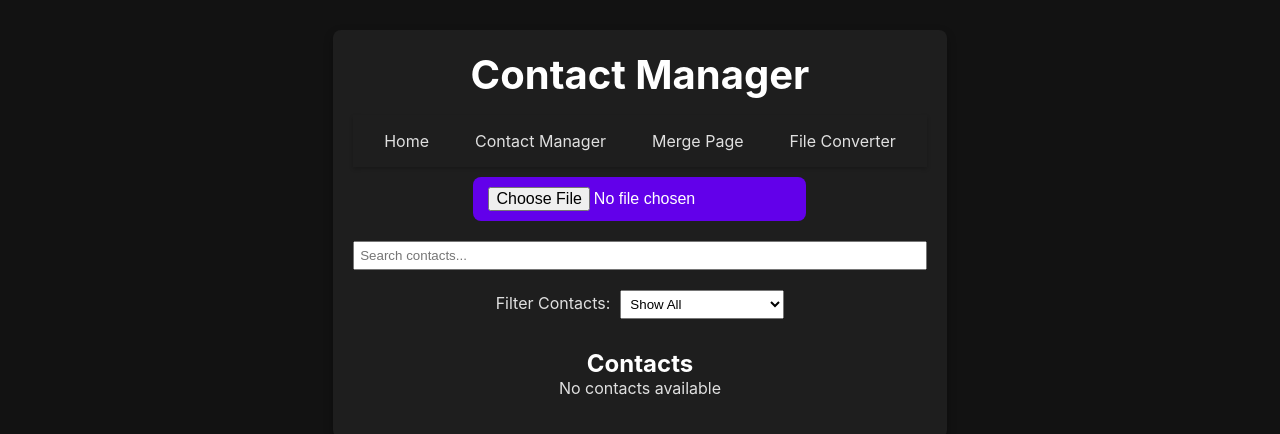
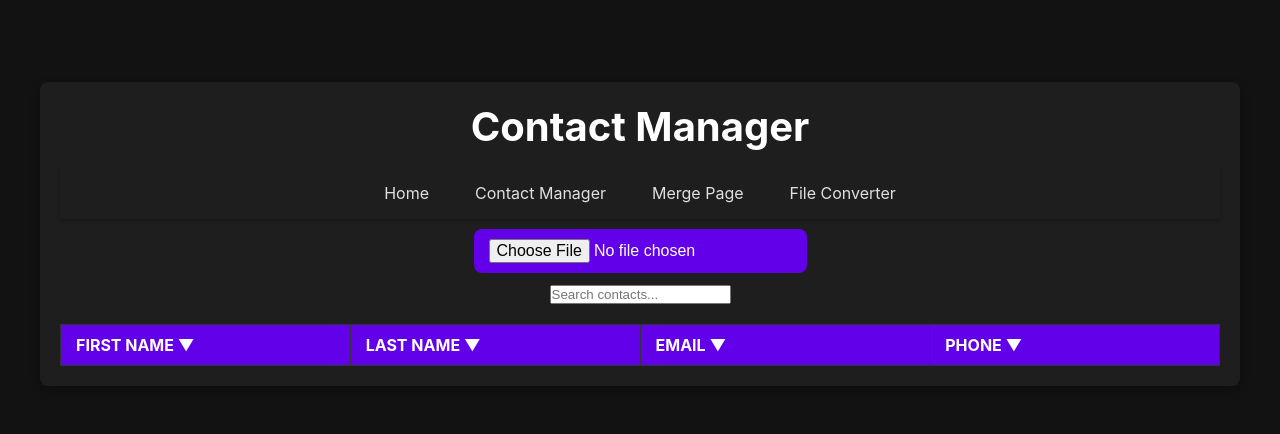
Before and after one commit to Fred56733/Cleaner-Contacts, a React (Vite) app: page /contact-manager in a window 1280 px wide. Shown: the part 166-600 px from the top of the page. Built offline with nearby package versions, Linux system fonts and the light colour scheme.

Commit message:
Added contact updating

```diff
--- a/package.json
+++ b/package.json
@@ -19,6 +19,7 @@
     "papaparse": "^5.4.1",
     "react": "^18.3.1",
     "react-dom": "^18.3.1",
+    "react-modal": "^3.16.3",
     "react-router-dom": "^7.1.1",
     "vcard-parser": "^1.0.0"
   },
--- /dev/null
+++ b/src/components/CleaningModal.jsx
@@ -0,0 +1,42 @@
+import React from "react";
+import Modal from "react-modal";
+
+
+const CleaningModal = ({ isOpen, onRequestClose, summary }) => {
+  if (!summary) return null; // If no summary, no data to show
+
+  return (
+    <Modal
+      isOpen={isOpen}
+      onRequestClose={onRequestClose}
+      contentLabel="Cleaning Summary"
+      style={{
+        content: {
+          width: "400px",
+          margin: "auto",
+          padding: "20px",
+          borderRadius: "8px",
+          background: "#fff",
+        },
+        overlay: {
+          backgroundColor: "rgba(0, 0, 0, 0.5)",
+        },
+      }}
+    >
+      <h2>Cleaning Summary</h2>
+      <p>Your contacts have been cleaned successfully!</p>
+
+      <h3>Duplicate Contacts</h3>
+      <p>{summary.duplicates.length}</p>
+
+      <h3>Invalid Emails Cleaned</h3>
+      <p>{summary.invalidEmails.length}</p>
+
+      <button onClick={onRequestClose} style={{ marginTop: "10px" }}>
+        Close
+      </button>
+    </Modal>
+  );
+};
+
+export default CleaningModal;
--- a/src/components/ContactCleaner.jsx
+++ b/src/components/ContactCleaner.jsx
@@ -1,60 +1,88 @@
+// ContactCleaner.jsx
 import React, { useState } from "react";
-import "./ContactCleaner.css";
 
-const ContactCleaner = ({ rawContacts, onCleaned }) => {
+const ContactCleaner = ({
+  rawContacts,
+  onCleaned,
+  onSummary,
+  isModalOpen
+}) => {
   const [isProcessing, setIsProcessing] = useState(false);
-  const [isCleaned, setIsCleaned] = useState(false); // Tracks if data has been cleaned
+  const [isCleaned, setIsCleaned] = useState(false);
 
-  // Format phone numbers
   const formatPhoneNumber = (phone) => {
-    const cleaned = phone.replace(/\D/g, ""); // Remove non-digits
+    const cleaned = phone.replace(/\D/g, "");
     return cleaned.length === 10
       ? `(${cleaned.slice(0, 3)}) ${cleaned.slice(3, 6)}-${cleaned.slice(6)}`
       : phone;
   };
 
-  // Handle the cleaning process
+  const formatEmail = (email) => {
+    if (email !== "N/A" && !email.includes("@")) {
+      console.log("Invalid email format:", email);
+      return "N/A";
+    }
+    return email;
+  };
+
   const cleanContacts = () => {
     setIsProcessing(true);
 
-    const seenContacts = new Set();
+    const seenContacts = new Map();
+    const invalidEmails = [];
+    const duplicates = [];
+
     const cleaned = rawContacts.map((contact) => {
-      const formattedContact = { ...contact }; // Keep all fields intact
+      const firstName = contact["First Name"] || "N/A";
+      const lastName = contact["Last Name"] || "N/A";
+      const originalEmail = contact["E-mail Address"] || "N/A";
+      const rawPhone = contact["Mobile Phone"] || "N/A";
 
-      // Format all phone fields
-      Object.keys(formattedContact).forEach((key) => {
-        if (key.toLowerCase().includes("phone")) {
-          formattedContact[key] = formattedContact[key]
-            ? formatPhoneNumber(formattedContact[key])
-            : ""; // Format phone numbers
-        }
-      });
+      const email = formatEmail(originalEmail.trim().toLowerCase());
+      const phone = formatPhoneNumber(rawPhone);
 
-      const uniqueKey = JSON.stringify(formattedContact); // Unique identifier for duplicates
+      if (email === "N/A" && originalEmail !== "N/A") {
+        invalidEmails.push(originalEmail);
+      }
 
-      if (!seenContacts.has(uniqueKey)) {
-        seenContacts.add(uniqueKey);
-        return formattedContact; // Keep the full contact
+      const key = `${firstName}-${lastName}-${email}-${phone}`;
+      if (!seenContacts.has(key)) {
+        seenContacts.set(key, true);
+        return {
+          ...contact,
+          firstName,
+          lastName,
+          email,
+          phone,
+        };
+      } else {
+        console.log("Duplicate found:", { firstName, lastName, email, phone });
+        duplicates.push({ firstName, lastName, email, phone });
+        return null;
       }
-      return null; // Skip duplicates
     });
 
-    const filteredCleaned = cleaned.filter(Boolean); // Remove null duplicates
+    const filteredCleaned = cleaned.filter(Boolean);
+
     setIsProcessing(false);
-    setIsCleaned(true); // Mark as cleaned
+    setIsCleaned(true);
 
-    // Pass cleaned contacts to parent
     onCleaned(filteredCleaned);
+    onSummary({ invalidEmails, duplicates });
   };
 
   return (
     <div>
       <button
-        className="clean-button"
         onClick={cleanContacts}
-        disabled={isProcessing || isCleaned} // Disable button if processing or already cleaned
+        // disable if cleaning is in progress, data is already cleaned, or the summary modal is open
+        disabled={isProcessing || isCleaned || isModalOpen}
       >
-        {isProcessing ? "Cleaning..." : isCleaned ? "Data Cleaned" : "Clean Contacts"}
+        {isProcessing
+          ? "Cleaning..."
+          : isCleaned
+          ? "Data Cleaned"
+          : "Clean Contacts"}
       </button>
     </div>
   );
--- a/src/components/ContactForm.jsx
+++ b/src/components/ContactForm.jsx
@@ -30,7 +30,7 @@ const ContactForm = ({ contact = {}, onSave, onCancel }) => {
       "Last Name": "",
       "E-mail Address": "",
       "Mobile Phone": "",
-    }); // Reset form after saving
+    });
   };
 
   return (
--- a/src/components/ContactPopup.jsx
+++ b/src/components/ContactPopup.jsx
@@ -1,5 +1,5 @@
 import React, { useState } from "react";
-import "./ContactPopup.css";  // ✅ Import from the same folder
+import "./ContactPopup.css";
 
 const POSSIBLE_FIELDS = [
   "First Name", "Last Name", "Middle Name", "Suffix", "Company",
@@ -13,10 +13,30 @@ const POSSIBLE_FIELDS = [
 const ContactPopup = ({ contact, onClose, onSave }) => {
   if (!contact) return null;
 
+  // Create initial state for editing.
+  // For each possible field, try to get the value from:
+  // 1. The original key (e.g., "First Name")
+  // 2. Fallback to normalized key (e.g., contact.firstName)
+  // 3. Default to empty string if neither exists.
   const [editableContact, setEditableContact] = useState(() => {
     const filledContact = {};
     POSSIBLE_FIELDS.forEach((field) => {
-      filledContact[field] = contact[field] || "";
+      let value = contact[field];
+      if (!value) {
+        if (field === "First Name" && contact.firstName) {
+          value = contact.firstName;
+        }
+        if (field === "Last Name" && contact.lastName) {
+          value = contact.lastName;
+        }
+        if (field === "E-mail Address" && contact.email) {
+          value = contact.email;
+        }
+        if (field === "Mobile Phone" && contact.phone) {
+          value = contact.phone;
+        }
+      }
+      filledContact[field] = value || "";
     });
     return filledContact;
   });
@@ -57,7 +77,9 @@ const ContactPopup = ({ contact, onClose, onSave }) => {
                       onChange={(e) => handleChange(e, key)}
                     />
                   ) : (
-                    <span onDoubleClick={toggleEditing}>{editableContact[key] || "—"}</span>
+                    <span onDoubleClick={toggleEditing}>
+                      {editableContact[key] || "—"}
+                    </span>
                   )}
                 </td>
               </tr>
--- a/src/components/ContactsDisplay.jsx
+++ b/src/components/ContactsDisplay.jsx
@@ -1,27 +1,129 @@
-import React from "react";
-import "./ContactsDisplay.css";
+// ContactsDisplay.jsx
+import React, { useEffect, useState } from "react";
+import "./ContactsDisplay.css"; // optional styling
 
-const ContactsDisplay = ({ contacts, onSelectContact }) => {
+function ContactsDisplay({ contacts, onSelectContact }) {
+  const [sortedContacts, setSortedContacts] = useState(contacts);
+
+  // Track ascending/descending states
+  const [isAscendingFirst, setIsAscendingFirst] = useState(true);
+  const [isAscendingLast, setIsAscendingLast] = useState(true);
+  const [isAscendingEmail, setIsAscendingEmail] = useState(true);
+  const [isAscendingPhone, setIsAscendingPhone] = useState(true);
+
+  // Whenever contacts prop changes, reset local sorting
+  useEffect(() => {
+    setSortedContacts(contacts);
+  }, [contacts]);
+
+  // Utility to reset all except the one you're clicking
+  // const resetSortStates = (col) => {
+  //   if (col !== "first") setIsAscendingFirst(true);
+  //   if (col !== "last") setIsAscendingLast(true);
+  //   if (col !== "email") setIsAscendingEmail(true);
+  //   if (col !== "phone") setIsAscendingPhone(true);
+  // };
+
+  const sortFirstNames = () => {
+    resetSortStates("first");
+    const sorted = [...sortedContacts].sort((a, b) => {
+      const nameA = (a["First Name"] || "").toLowerCase();
+      const nameB = (b["First Name"] || "").toLowerCase();
+      return isAscendingFirst
+        ? nameA.localeCompare(nameB)
+        : nameB.localeCompare(nameA);
+    });
+    setSortedContacts(sorted);
+    setIsAscendingFirst(!isAscendingFirst);
+  };
+
+  const sortLastNames = () => {
+    resetSortStates("last");
+    const sorted = [...sortedContacts].sort((a, b) => {
+      const nameA = (a["Last Name"] || "").toLowerCase();
+      const nameB = (b["Last Name"] || "").toLowerCase();
+      return isAscendingLast
+        ? nameA.localeCompare(nameB)
+        : nameB.localeCompare(nameA);
+    });
+    setSortedContacts(sorted);
+    setIsAscendingLast(!isAscendingLast);
+  };
+
+  const sortEmails = () => {
+    resetSortStates("email");
+    const sorted = [...sortedContacts].sort((a, b) => {
+      const emailA = (a["E-mail Address"] || "").toLowerCase();
+      const emailB = (b["E-mail Address"] || "").toLowerCase();
+      return isAscendingEmail
+        ? emailA.localeCompare(emailB)
+        : emailB.localeCompare(emailA);
+    });
+    setSortedContacts(sorted);
+    setIsAscendingEmail(!isAscendingEmail);
+  };
+
+  const extractAreaCode = (phone) => {
+    // If your phone is stored as (XXX) XXX-XXXX, you can adapt.
+    // Here we just parse 3 digits for the area code:
+    const match = phone.match(/\d{3}/);
+    return match ? parseInt(match[0]) : 0;
+  };
+
+  const sortPhones = () => {
+    resetSortStates("phone");
+    const sorted = [...sortedContacts].sort((a, b) => {
+      const phoneA = a["Mobile Phone"] || "";
+      const phoneB = b["Mobile Phone"] || "";
+      const areaA = extractAreaCode(phoneA);
+      const areaB = extractAreaCode(phoneB);
+      return isAscendingPhone ? areaA - areaB : areaB - areaA;
+    });
+    setSortedContacts(sorted);
+    setIsAscendingPhone(!isAscendingPhone);
+  };
+
   return (
-    <div className="contacts-container">
-      <h2>Contacts</h2>
-      {contacts.length === 0 ? (
-        <p>No contacts available</p>
-      ) : (
-        <ul className="contacts-list">
-          {contacts.map((contact, index) => (
-            <li
+    <table className="contacts-table">
+      <thead>
+        <tr>
+          <th onClick={sortFirstNames} style={{ cursor: "pointer" }}>
+            First Name {isAscendingFirst ? "▼" : "▲"}
+          </th>
+          <th onClick={sortLastNames} style={{ cursor: "pointer" }}>
+            Last Name {isAscendingLast ? "▼" : "▲"}
+          </th>
+          <th onClick={sortEmails} style={{ cursor: "pointer" }}>
+            Email {isAscendingEmail ? "▼" : "▲"}
+          </th>
+          <th onClick={sortPhones} style={{ cursor: "pointer" }}>
+            Phone {isAscendingPhone ? "▼" : "▲"}
+          </th>
+        </tr>
+      </thead>
+      <tbody>
+        {sortedContacts.map((contact, index) => {
+          const firstName = contact["First Name"] || "N/A";
+          const lastName = contact["Last Name"] || "N/A";
+          const email = contact["E-mail Address"] || "N/A";
+          const phone = contact["Mobile Phone"] || "N/A";
+
+          return (
+            <tr
               key={index}
-              className="contact-item"
-              onClick={() => onSelectContact(contact)}
+              style={{ cursor: onSelectContact ? "pointer" : "auto" }}
+              onClick={() => onSelectContact && onSelectContact(contact)}
             >
-              {contact["First Name"] || "Unknown"} {contact["Last Name"] || ""}
-            </li>
-          ))}
-        </ul>
-      )}
-    </div>
+              <td>{firstName}</td>
+              <td>{lastName}</td>
+              <td>{email}</td>
+              <td>{phone}</td>
+            </tr>
+          );
+        })}
+      </tbody>
+    </table>
   );
-};
+}
 
 export default ContactsDisplay;
--- a/src/pages/ContactManagerPage.jsx
+++ b/src/pages/ContactManagerPage.jsx
@@ -1,47 +1,61 @@
+// ContactManagerPage.jsx
 import React, { useState } from "react";
 import Papa from "papaparse";
 import FileInput from "../components/FileInput.jsx";
 import ContactsDisplay from "../components/ContactsDisplay.jsx";
 import ContactCleaner from "../components/ContactCleaner.jsx";
 import ContactPopup from "../components/ContactPopup.jsx";
+import CleaningModal from "../components/CleaningModal.jsx";
 
-const ContactManagerPage = () => {
-  const [contacts, setContacts] = useState([]); // Store contacts
-  const [cleanedContacts, setCleanedContacts] = useState([]); // Store cleaned contacts
-  const [selectedContact, setSelectedContact] = useState(null); // Store selected contact for popup
-  const [searchQuery, setSearchQuery] = useState(""); // Search input value
-  const [filter, setFilter] = useState("all"); // Filter type
+function ContactManagerPage() {
+  const [contacts, setContacts] = useState([]);
+  const [cleanedContacts, setCleanedContacts] = useState([]);
+  const [selectedContact, setSelectedContact] = useState(null);
+  const [searchQuery, setSearchQuery] = useState("");
+  const [filter, setFilter] = useState("all");
 
-  // Function to parse uploaded file
+  // For cleaning summary
+  const [summary, setSummary] = useState(null);
+  const [isModalOpen, setIsModalOpen] = useState(false);
+
+  // parse CSV
   const handleFileParsed = (parsedData) => {
-    console.log("Parsed Data Sample:", parsedData[0]); // Debug log
-    setContacts(parsedData); // Store full contact data
-    setCleanedContacts([]); // Reset cleaned contacts when new file is uploaded
+    setContacts(parsedData);
+    setCleanedContacts([]);
   };
 
-  // Function to handle cleaned contacts from ContactCleaner
+  // cleaning results
   const handleCleanedContacts = (cleanedData) => {
     setCleanedContacts(cleanedData);
   };
 
-  // Function to update an existing contact
+  // summary (duplicates, invalid emails)
+  const handleCleaningSummary = (data) => {
+    setSummary(data);
+    setIsModalOpen(true);
+  };
+
+  const handleCloseModal = () => {
+    setIsModalOpen(false);
+    setSummary(null);
+  };
+
+  // Update contact from popup
   const updateContact = (updatedContact) => {
     setContacts(
-      contacts.map((contact) =>
-        contact === selectedContact ? updatedContact : contact
-      )
+      contacts.map((c) => (c === selectedContact ? updatedContact : c))
     );
-    setSelectedContact(null); // Close popup after editing
+    setSelectedContact(null);
   };
 
-  // Function to filter contacts
+  // filter logic
   const getFilteredContacts = () => {
     let filtered = cleanedContacts.length > 0 ? cleanedContacts : contacts;
 
     if (filter === "phone") {
       filtered = filtered.filter((contact) =>
-        Object.keys(contact).some((key) =>
-          key.toLowerCase().includes("phone") && contact[key]?.trim()
+        Object.keys(contact).some(
+          (key) => key.toLowerCase().includes("phone") && contact[key]?.trim()
         )
       );
     }
@@ -56,15 +70,17 @@ const ContactManagerPage = () => {
 
     if (searchQuery.trim()) {
       filtered = filtered.filter((contact) => {
-        const searchValue = searchQuery.toLowerCase();
+        const s = searchQuery.toLowerCase();
         return (
-          (contact["First Name"] && contact["First Name"].toLowerCase().includes(searchValue)) ||
-          (contact["Last Name"] && contact["Last Name"].toLowerCase().includes(searchValue)) ||
-          (contact["Mobile Phone"] && contact["Mobile Phone"].toLowerCase().includes(searchValue))
+          (contact["First Name"] &&
+            contact["First Name"].toLowerCase().includes(s)) ||
+          (contact["Last Name"] &&
+            contact["Last Name"].toLowerCase().includes(s)) ||
+          (contact["Mobile Phone"] &&
+            contact["Mobile Phone"].toLowerCase().includes(s))
         );
       });
     }
-
     return filtered;
   };
 
@@ -72,46 +88,49 @@ const ContactManagerPage = () => {
     <div>
       <FileInput onFileParsed={handleFileParsed} />
 
-      {/* Clean Contacts Button */}
+      {/* Clean contacts button if we have any */}
       {contacts.length > 0 && (
-        <div style={{ margin: "10px 0" }}>
-          <ContactCleaner rawContacts={contacts} onCleaned={handleCleanedContacts} />
-        </div>
+        <ContactCleaner
+          rawContacts={contacts}
+          onCleaned={handleCleanedContacts}
+          onSummary={handleCleaningSummary}
+          isModalOpen={isModalOpen} // to disable button while summary is open
+        />
       )}
 
-      {/* Search Bar */}
-      <div style={{ margin: "10px 0" }}>
+      {/* search input */}
+      <div>
         <input
           type="text"
           value={searchQuery}
           onChange={(e) => setSearchQuery(e.target.value)}
           placeholder="Search contacts..."
-          style={{ padding: "5px", width: "100%", marginBottom: "10px" }}
         />
       </div>
 
-      {/* Filter Controls */}
-      <div style={{ margin: "10px 0" }}>
-        <label style={{ marginRight: "10px" }}>Filter Contacts:</label>
-        <select value={filter} onChange={(e) => setFilter(e.target.value)} style={{ padding: "5px" }}>
-          <option value="all">Show All</option>
-          <option value="phone">Has Phone Numbers</option>
-          <option value="alphabetical">Alphabetical by Initials</option>
-        </select>
-      </div>
+      {/* Pass the filtered array to ContactsDisplay for sorting */}
+      <ContactsDisplay
+        contacts={getFilteredContacts()}
+        onSelectContact={setSelectedContact}
+      />
 
-      {/* Display Filtered Contacts */}
-      <ContactsDisplay contacts={getFilteredContacts()} onSelectContact={setSelectedContact} />
-
+      {/* If a contact is selected, show the popup for editing */}
       {selectedContact && (
         <ContactPopup
           contact={selectedContact}
-          onClose={() => setSelectedContact(null)} // Close the popup
-          onSave={updateContact} // Handle editing
+          onClose={() => setSelectedContact(null)}
+          onSave={updateContact}
         />
       )}
+
+      {/* Show the cleaning summary popup if isModalOpen */}
+      <CleaningModal
+        isOpen={isModalOpen}
+        onRequestClose={handleCloseModal}
+        summary={summary}
+      />
     </div>
   );
-};
+}
 
 export default ContactManagerPage;
```
Also changed, not shown: src/main.jsx (+10 -6 lines), 1 other file (tests, documents, lock files or other folders).
